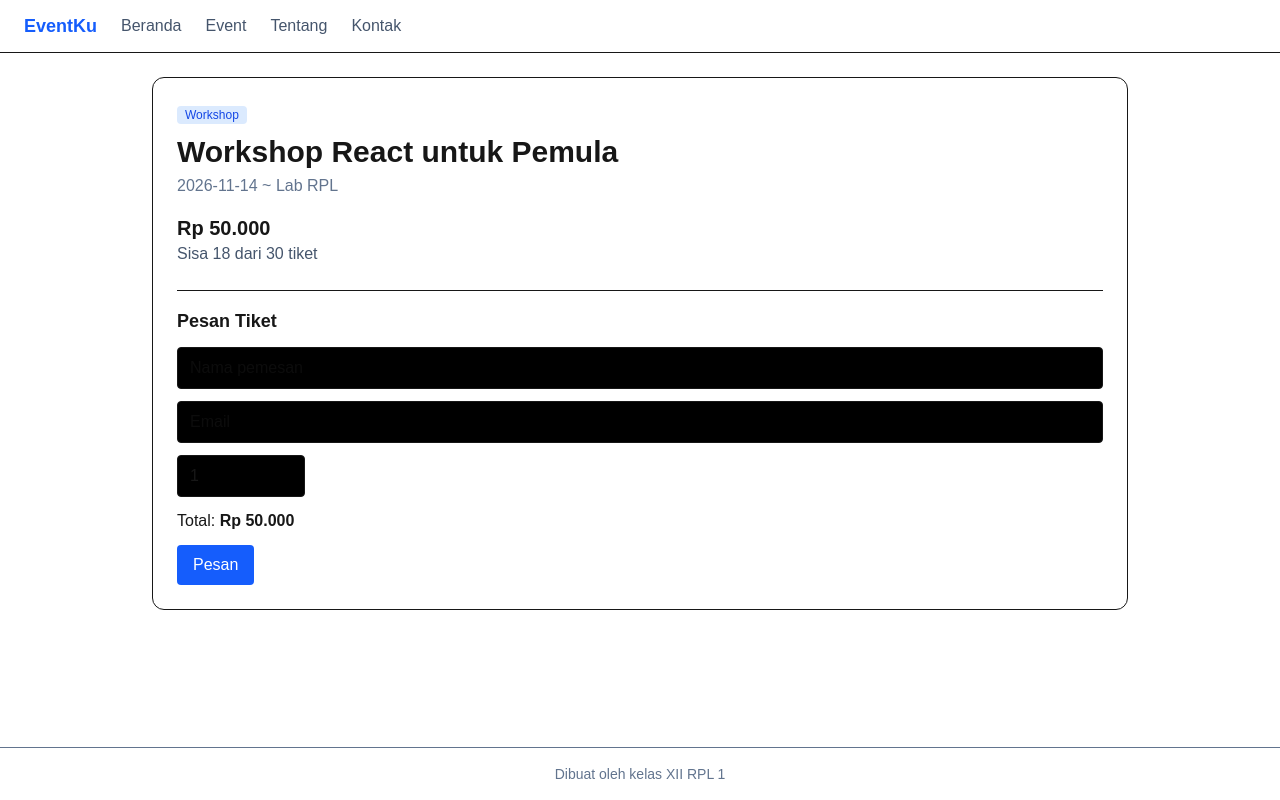
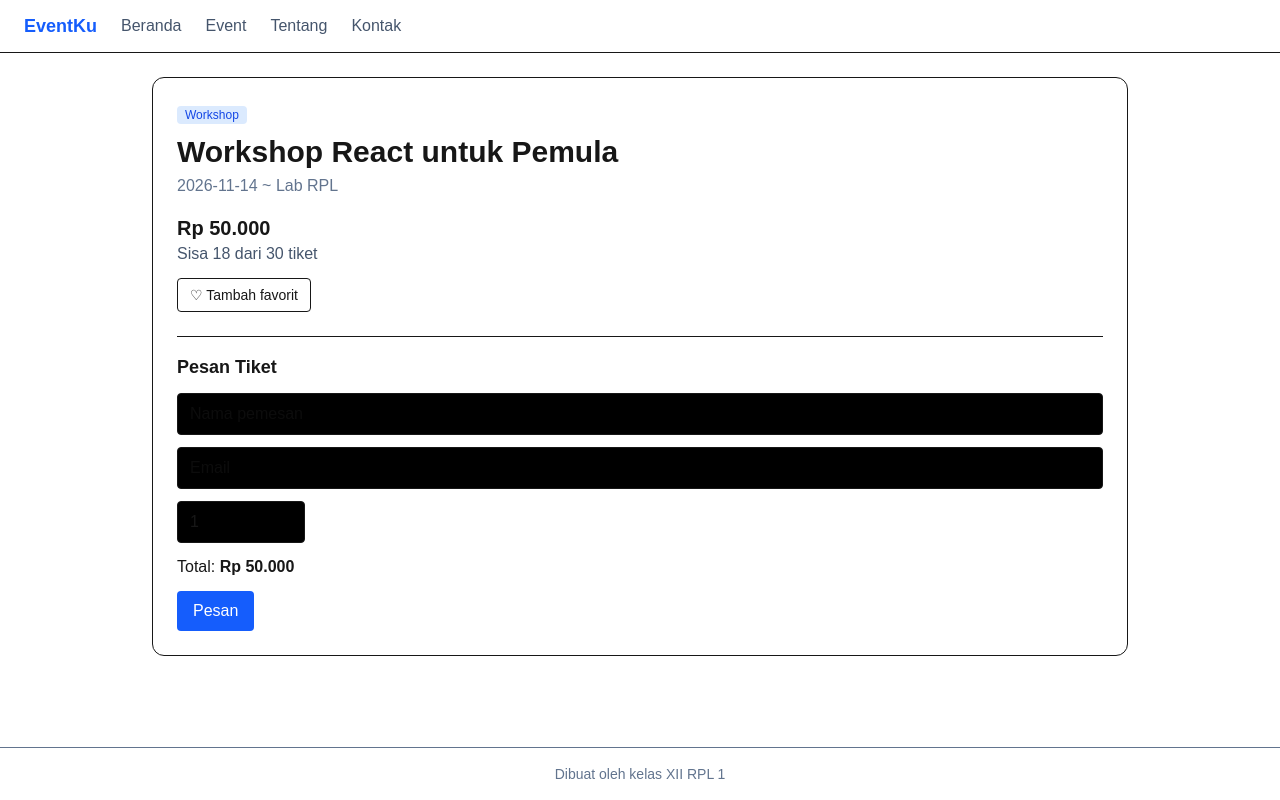
Before and after one commit to alh1-pixel/senin1-buatproject, a Next.js app: page /event/1 in a window 1280 px wide. Built offline with nearby package versions, Linux system fonts and the light colour scheme.

Commit message:
Menambahkan tombol favorit pada katalog event

```diff
--- a/app/event/[id]/page.tsx
+++ b/app/event/[id]/page.tsx
@@ -1,6 +1,7 @@
 import { notFound } from "next/navigation";
 import { events, rupiah } from "@/data/events";
 import FormPesan from "@/components/FormPesan";
+import TombolFavorit from "@/components/TombolFavorit";
 
 export default async function Detail({ params }: PageProps<"/event/[id]">) {
   const { id } = await params;
@@ -21,7 +22,16 @@ export default async function Detail({ params }: PageProps<"/event/[id]">) {
       <p className="text-slate-600">
         Sisa {sisa} dari {event.kuota} tiket
       </p>
-      <FormPesan event={event} />
+      {sisa > 0 ? (
+        <>
+          <TombolFavorit id={event.id} />
+          <FormPesan event={event} />
+        </>
+      ) : (
+        <p className="mt-6 rounded border border-red-200 bg-red-50 p-3 font-semibold text-red-600">
+          Tiket sudah habis.
+        </p>
+      )}
     </article>
   );
 }
--- /dev/null
+++ b/components/TombolFavorit.tsx
@@ -0,0 +1,30 @@
+"use client";
+import { useEffect, useState } from "react";
+
+export default function TombolFavorit({ id }: { id: number }) {
+  const [favorit, setFavorit] = useState(false);
+
+  useEffect(() => {
+    const simpan: number[] = JSON.parse(
+      localStorage.getItem("favorit") ?? "[]",
+    );
+    // eslint-disable-next-line react-hooks/set-state-in-effect
+    setFavorit(simpan.includes(id));
+  }, [id]);
+
+  function ubah() {
+    const simpan: number[] = JSON.parse(
+      localStorage.getItem("favorit") ?? "[]",
+    );
+    const baru = simpan.includes(id)
+      ? simpan.filter((x) => x !== id)
+      : [...simpan, id];
+    localStorage.setItem("favorit", JSON.stringify(baru));
+    setFavorit(!favorit);
+  }
+  return (
+    <button onClick={ubah} className="mt-3 rounded border px-3 py-1.5 text-sm">
+      {favorit ? "♥ Favorit" : "♡ Tambah favorit"}
+    </button>
+  );
+}
```
